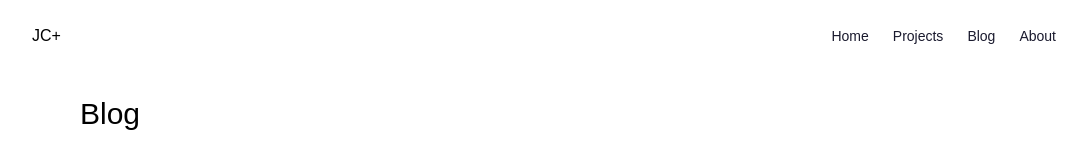
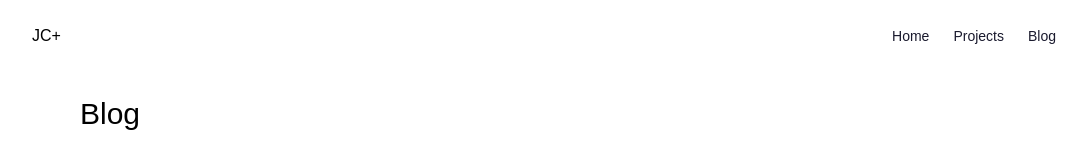
Before and after one commit to Jotace5/www-portfolio, a Next.js app: page /blog in a window 1280 px wide. Shown: the top 160 px of the page, without its empty margins (96-1183 px from the left). Built offline with nearby package versions, Linux system fonts and the light colour scheme; a web font is replaced by a local one.

Commit message:
refactor: remove About link from header navigation

```diff
--- a/src/components/layout/Header.tsx
+++ b/src/components/layout/Header.tsx
@@ -4,7 +4,6 @@ const navLinks = [
   { href: "/", label: "Home" },
   { href: "/#projects", label: "Projects" },
   { href: "/blog", label: "Blog" },
-  { href: "/#about", label: "About" },
 ];
 
 export function Header() {
```
